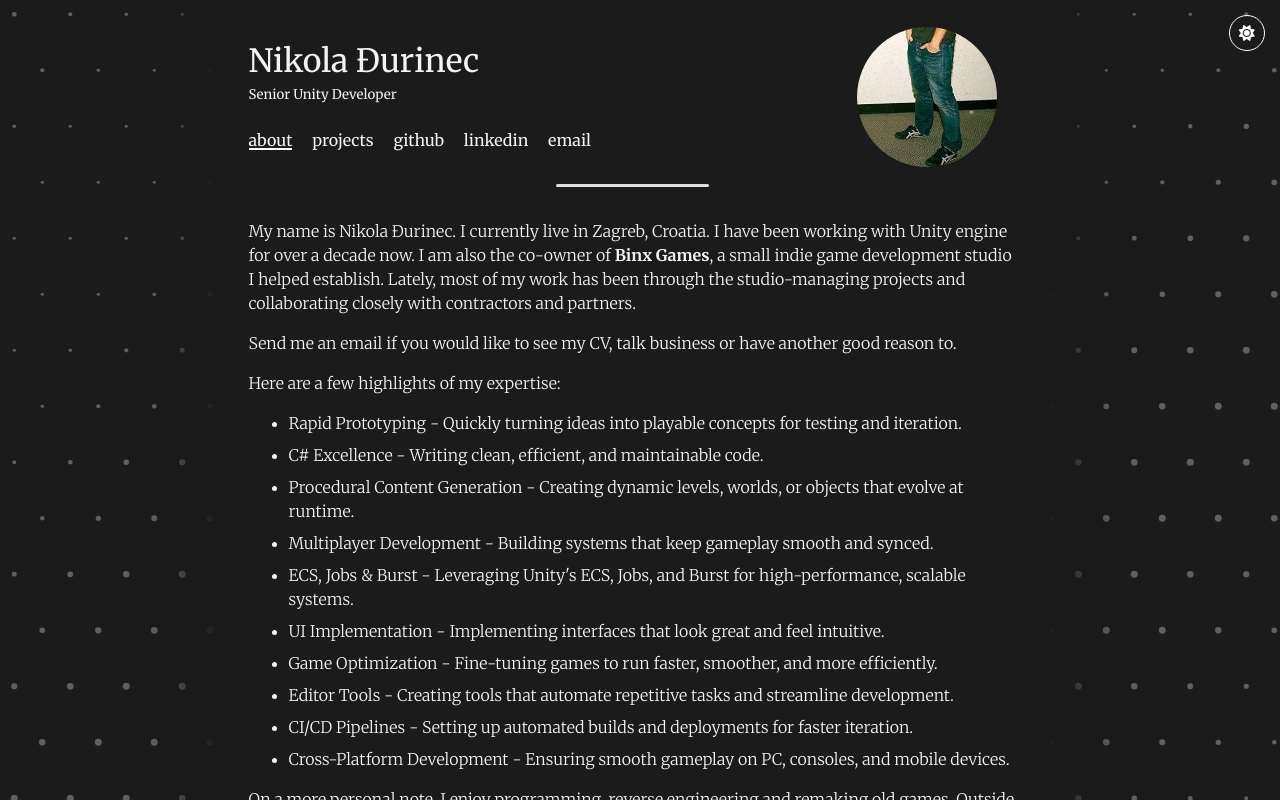
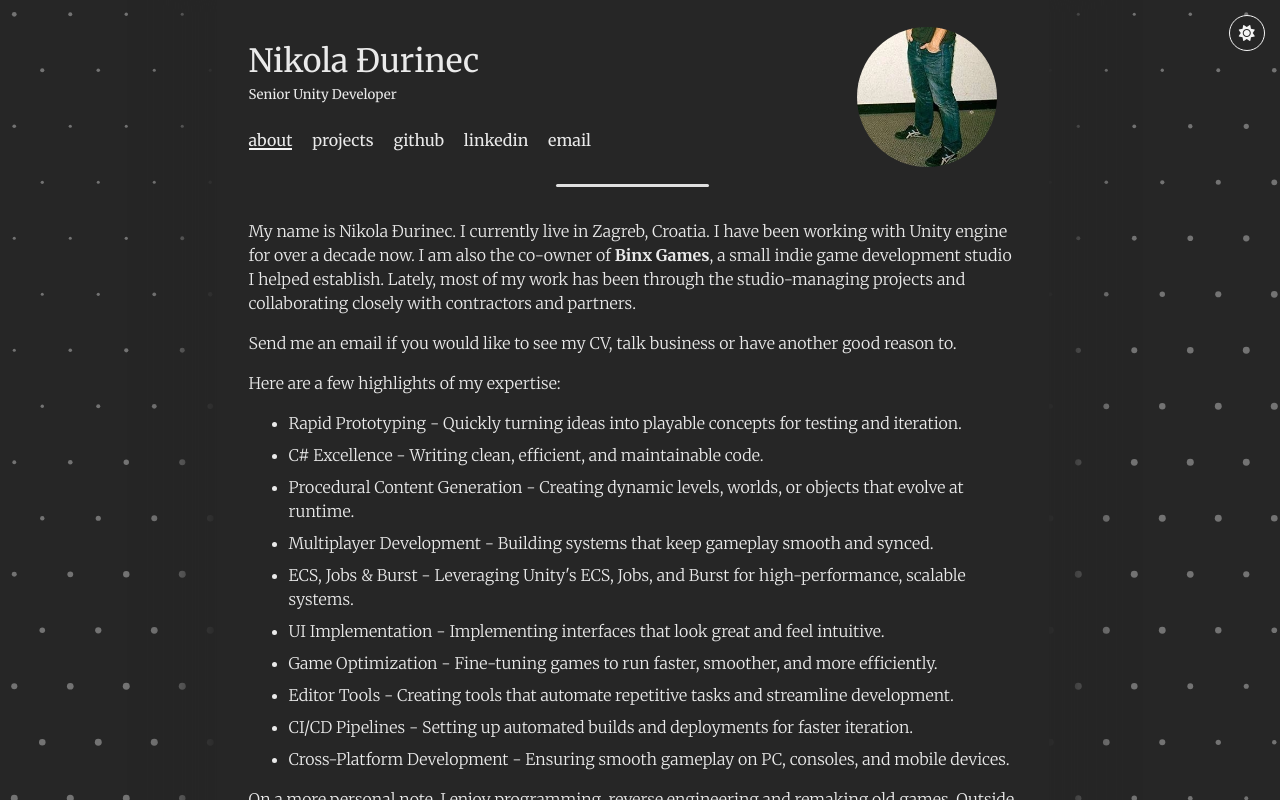
Before and after one commit to MrCool92/mrcool92.github.io, a plain HTML site: page index.html in a window 1280 px wide. Both pictures are taken after a click on the button "Toggle theme". Shown: the top 800 px of the page. Drawn offline with nearby package versions, Linux system fonts and the light colour scheme.

Commit message:
updated dark mode

```diff
--- a/styles/style.css
+++ b/styles/style.css
@@ -22,23 +22,13 @@ html, body {
 }
 
 body.dark-mode {
-    --text-color: #f3f3f3;
-    /* --bg-color: #2f2f2f; */
-    --bg-color: #1b1b1b;
-    /* --bg-color: #252525;  */
-    /* #1b1b1b maybe */
-    /* --bg-texture-color: #080808; */
-    /* --bg-texture-color: #393939; */
-    /* --bg-texture-color: #1b1b1b; */
-    /* --bg-texture-color: #cdcdcd; */
-    /* --bg-texture-color: #6a6a6a; */
-    --bg-texture-color: #606060;
-    --bg-secondary-color: #1b1b1b;
-    --link-color: #fdfdfd;
-    /* --icon-bg-color: #dfdfdf; */
-    /* --icon-bg-color: #d6d6d6; */
-    --icon-bg-color: #ccc;
-    --icon-bg-color-hover: #fdfdfd;
+    --text-color: #eaeaea;
+    --bg-color: #262626;
+    --bg-texture-color: #737373;
+    --bg-secondary-color: #2c2c2c;
+    --link-color: #f5f5f5;
+    --icon-bg-color: #d0d0d0;
+    --icon-bg-color-hover: #f0f0f0
 }
 
 body {
@@ -104,13 +94,6 @@ footer {
     }
 }
 
-/* .toggle-theme::after {
-    content: "\23FE";
-    font-size: 1.5rem;
-    font-family: sans-serif;
-    vertical-align: middle;
-} */
-
 .divider-container {
     display: flex;
     justify-content: center;
@@ -129,13 +112,6 @@ footer {
     background-position: bottom;
     color: var(--bg-color);
 }
-
-/* .dark-mode .toggle-theme::after {
-    font-size: 1.5rem;
-    content: "\2600";
-    font-family: sans-serif;
-    vertical-align: middle;
-} */
 
 .content {
     margin-top: 2rem;
@@ -262,12 +238,9 @@ a:visited {
 }
 
 .project img {
-    /* height: auto; */
-    /* width: 100%; */
     width: 100%;
     height: 220px;
     min-width: 25%;
-    /* max-width: 25%; */
     align-self: center;
     object-fit: cover;
     cursor: pointer;
@@ -277,8 +250,6 @@ a:visited {
         min-width: 220px;
         width: 220px;
         height: 220px;
-        /* min-width: 25%;
-        max-width: 25%; */
         align-self: flex-start;
     }
 }
@@ -601,38 +572,16 @@ a:visited {
 
 a.repo {
     background-image: none;
-    /* background-size: 0 0; */
-    /* width: 1.625rem;
-    height: 1.625rem; */
-    /* width: 1.5625rem;
-    height: 1.5625rem; */
-    /* background-position: top; */
     color: var(--text-color);
     font-size: 1.5rem;
     display: flex;
     justify-content: center;
     align-items: center;
     border-radius: 50%;
-
-    /* background: linear-gradient(transparent 50%, var(--link-color) 50%);
-    background-size: 100% 200%; */
-    /*trasition effect for background*/
-    /* transition: ease-in-out background 0.2s; */
-    /* transition: background-position 0.2s ease-in-out;
-    position: relative; */
-    /* background-color: var(--bg-color);
-    transition: background-color 0.2s ease-in-out; */
 }
 
 a.repo:hover {
-    /* background-position: 100% 100%; */
-    /* background-color: var(--text-color); */
     color: var(--link-color);
-    /*
-    background-image: linear-gradient(to top, var(--link-color) 50%, transparent 50%);
-    background-size: 100% 200%;
-    background-position: bottom;
-    transition: background-position 0.2s ease-in-out; */
 }
 
 a.repo .fa-solid.fa-link {
@@ -676,22 +625,5 @@ a.repo .fa-solid.fa-link {
 
 .features-container ul li::before {
     content: '';
-    /* display: inline-block;
-    height: 1rem;
-    width: 1rem;
-    background-size: contain;
-    background-repeat: no-repeat; */
     margin: 0 0 0 -2.5rem;
-    /* color: var(--text-color); */
 }
-
-/* .features ul li::before {
-    content: "\2713";
-    font-family: sans-serif;
-}
-
-.references ul li::before {
-    content: "\2192";
-    font-weight: 600;
-    font-family: sans-serif;
-} */
```
